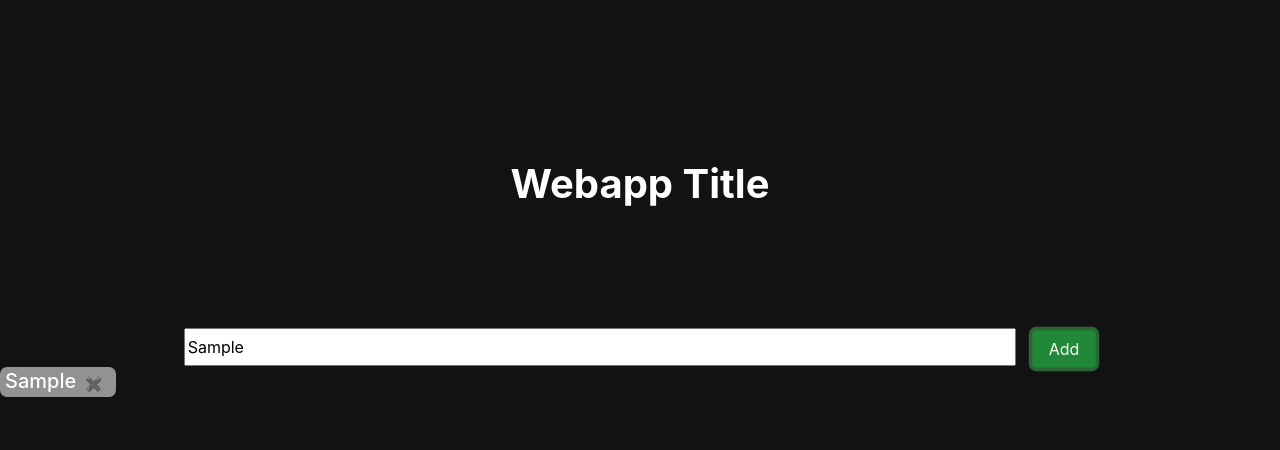
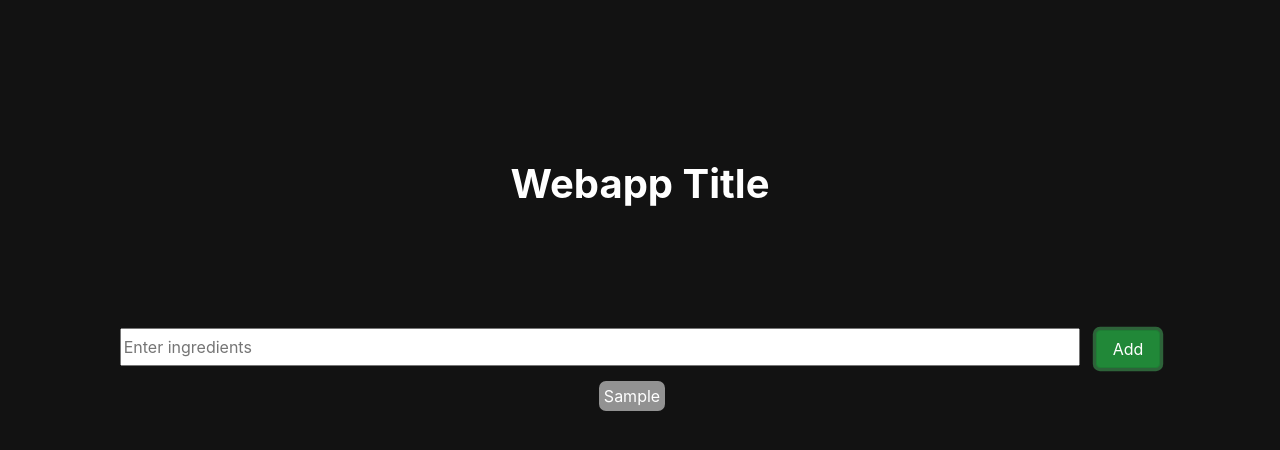
Before and after one commit to Kiwiegg/Recipe.io, a React (Create React App) app in the folder client/: page / in a window 1280 px wide. Both pictures are taken after typing "Sample" into the empty fields and a click on the button "Add". Shown: the top 450 px of the page. Built offline with nearby package versions, Linux system fonts and the light colour scheme.

Commit message:
Front-end update

```diff
--- a/client/src/components/Ingredient/Ingredient.js
+++ b/client/src/components/Ingredient/Ingredient.js
@@ -1,15 +1,20 @@
 import React from "react"
 import "./Ingredient.css"
 
-function Ingredient(props) {
-    return (
-        <div className="ingredient mr-3">
-            <span className="ingredient-wrapper">
-                <h5 style={{display: "inline-block"}} >{props.ingredient}</h5>
-                <button style={{display: "inline-block"}} type="button" className="btn btn-sm btn-transparent">&#10006;</button>
-            </span>
-        </div>
-    )
+class Ingredient extends React.Component {
+    constructor() {
+        super()
+    }
+
+    render() {
+        return (
+            <div className="ingredient mr-3 mt-3">
+                <span className="ingredient-wrapper">
+                    <p style={{display: "inline-block"}} >{this.props.ingredient}</p>
+                </span>
+            </div>
+        )
+    }
 }
 
 export default Ingredient
--- a/client/src/components/IngredientEntry/IngredientEntry.css
+++ b/client/src/components/IngredientEntry/IngredientEntry.css
@@ -1,4 +1,4 @@
 .ingredient-entry-box {
-    width: 65%;
+    min-width: 75%;
     height: 38px;
 }
--- a/client/src/components/IngredientEntry/IngredientEntry.js
+++ b/client/src/components/IngredientEntry/IngredientEntry.js
@@ -1,5 +1,5 @@
 import React from "react"
-import Ingredient from "../Ingredient/Ingredient"
+import IngredientList from "../IngredientList/IngredientList"
 import "./IngredientEntry.css"
 
 class IngredientEntry extends React.Component {
@@ -9,34 +9,38 @@ class IngredientEntry extends React.Component {
             ingredients: []
         }
 
-       this.handleClick = this.handleClick.bind(this)
+        this.addIngredient = this.addIngredient.bind(this)
     }
 
-   handleClick(e) {
-       e.preventDefault()
+    addIngredient(e) {
+        if (this.ingredientInput.value !== "") {
+            console.log(this.ingredientInput.value)
+            const newIngredient = {
+                key: Date.now(),
+                ingredient: this.ingredientInput.value
+            }
+
             this.setState(prevState => {
                 return {
-               ingredients: [
-                   ...prevState.ingredients,
-                   <Ingredient
-                       key={document.getElementById('ingredient-input').value}
-                       ingredient={document.getElementById('ingredient-input').value}
-                   />
-               ]
+                    ingredients: prevState.ingredients.concat(newIngredient)
                 }
             })
+
+            this.ingredientInput.value = ""
+        }
+
+        console.log(this.state.ingredients)
+        e.preventDefault()
     }
 
     render() {
         return (
             <div>
-               <form>
-                   <input id="ingredient-input" className="ingredient-entry-box mr-3" placeholder="Enter ingredients" type="text"/>
-                   <button type="submit" onClick={this.handleClick} className="btn btn-success px-3">Add</button>
+                <form onSubmit={this.addIngredient}>
+                    <input ref={(i) => this.ingredientInput = i} className="ingredient-entry-box mr-3" placeholder="Enter ingredients"/>
+                    <button type="submit" className="btn btn-success px-3">Add</button>
                 </form>
-               <div className="text-left">
-                   {this.state.ingredients}
-               </div>
+                <IngredientList ingList={this.state.ingredients}/>
             </div>
         )
     }
--- /dev/null
+++ b/client/src/components/IngredientList/IngredientList.js
@@ -0,0 +1,23 @@
+import React from "react"
+import Ingredient from "../Ingredient/Ingredient"
+
+class IngredientList extends React.Component {
+    createIngredient(ing) {
+        return (
+            <Ingredient key={ing.key} ingredient={ing.ingredient}/>
+        )
+    }
+
+    render() {
+        const ingList = this.props.ingList
+        const ingItems = ingList.map(this.createIngredient)
+
+        return (
+            <div>
+                {ingItems}
+            </div>
+        )
+    }
+}
+
+export default IngredientList
```
Also changed, not shown: 1 other file (tests, documents, lock files or other folders). Lines whose indentation alone changed are shown as unchanged.
